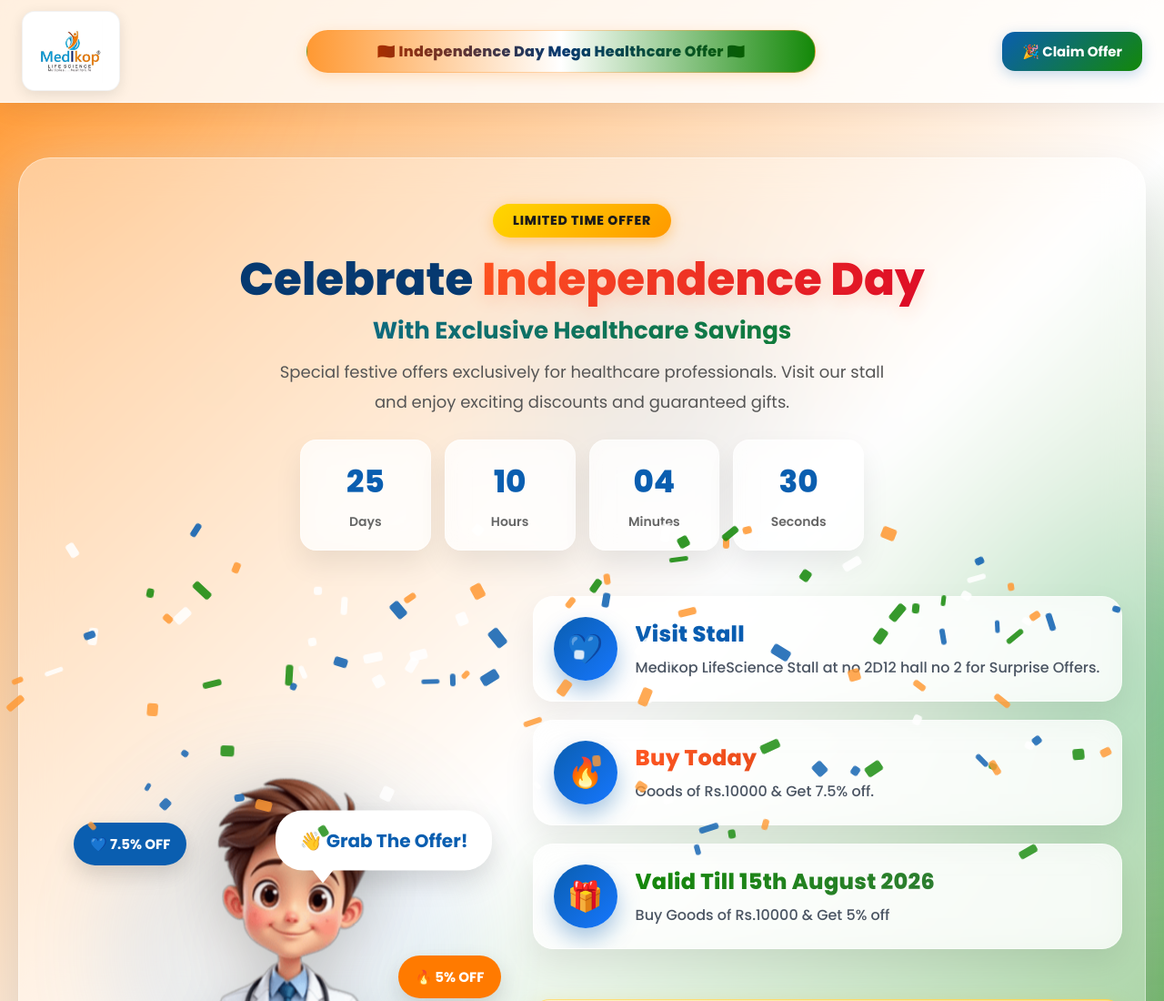
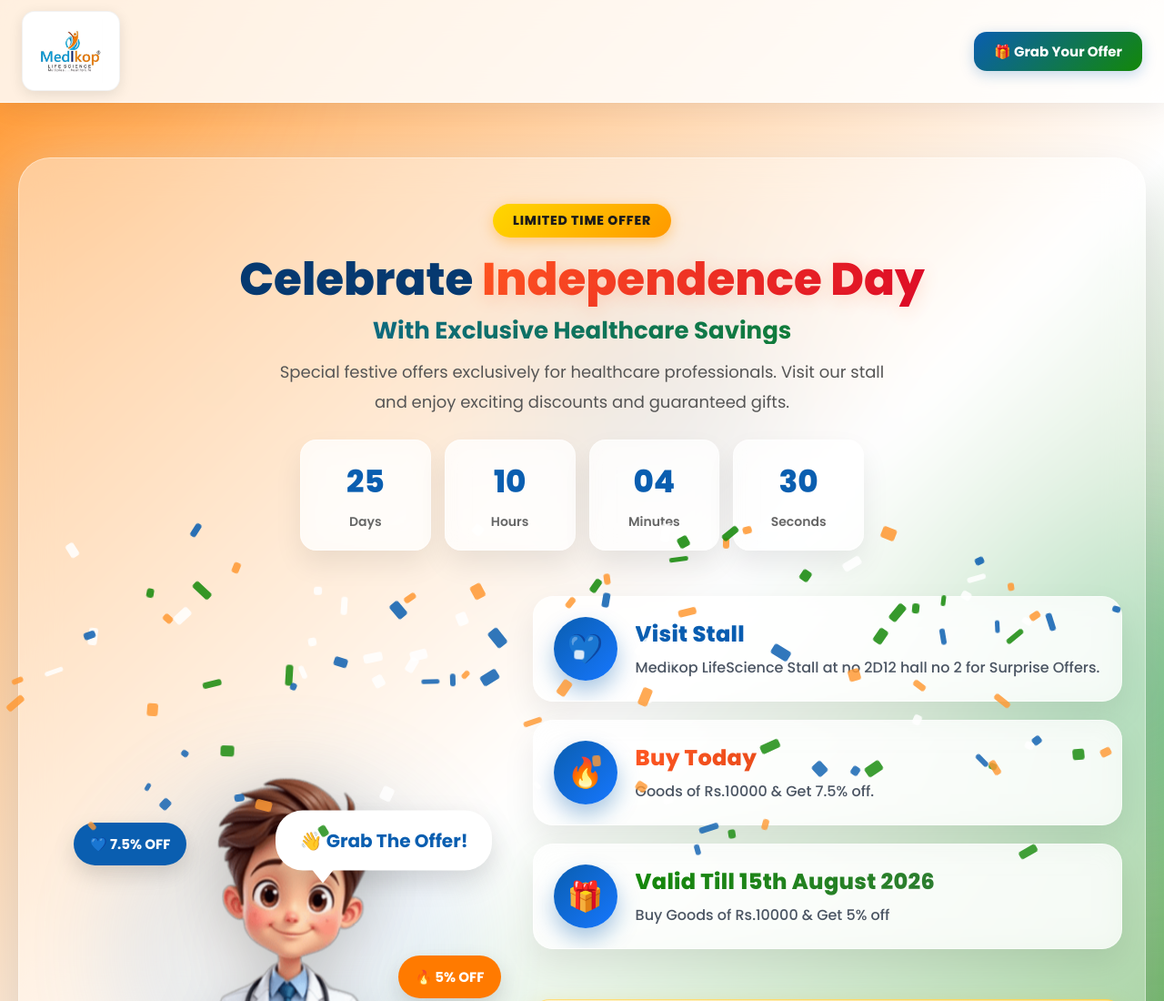
Before and after one commit to eunjae-veenit/medikop-offer, a plain HTML site: page index.html in a window 1280 px wide. Shown: the top 1100 px of the page at 91% size. Drawn offline with Linux system fonts and the light colour scheme.

Commit message:
Update index.html

```diff
--- a/index.html
+++ b/index.html
@@ -46,12 +46,8 @@
                 <img src="medikop-logo.jpeg" alt="Medikop Life Science" class="nav-logo-img">
             </a>
 
-            <div class="nav-banner">
-                <span>🇮🇳 Independence Day Mega Healthcare Offer 🇮🇳</span>
-            </div>
-
             <button class="nav-claim-btn claim-trigger" id="navClaimBtn">
-                🎉 Claim Offer
+                🎁 Grab Your Offer
             </button>
         </div>
     </header>
```
